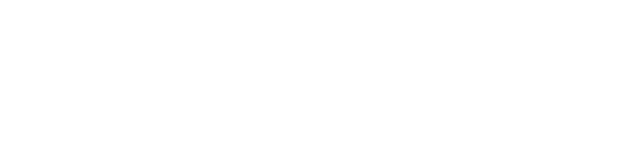
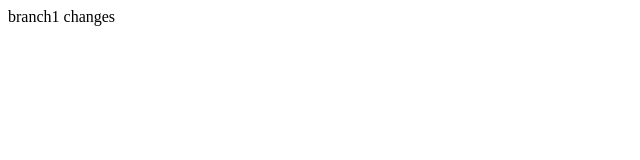
Before and after one commit to AlbertAzaryev/js, a plain HTML site: page index.html in a window 1280 px wide. Shown: the whole page, without its empty margins (0-640 px from the left). Drawn offline with Linux system fonts and the light colour scheme.

Commit message:
branch1 div

```diff
--- a/index.html
+++ b/index.html
@@ -6,6 +6,6 @@
       <title>new main title</title>
    </head>
    <body>
-
+      <div>branch1 changes</div>
    </body>
 </html>
```
